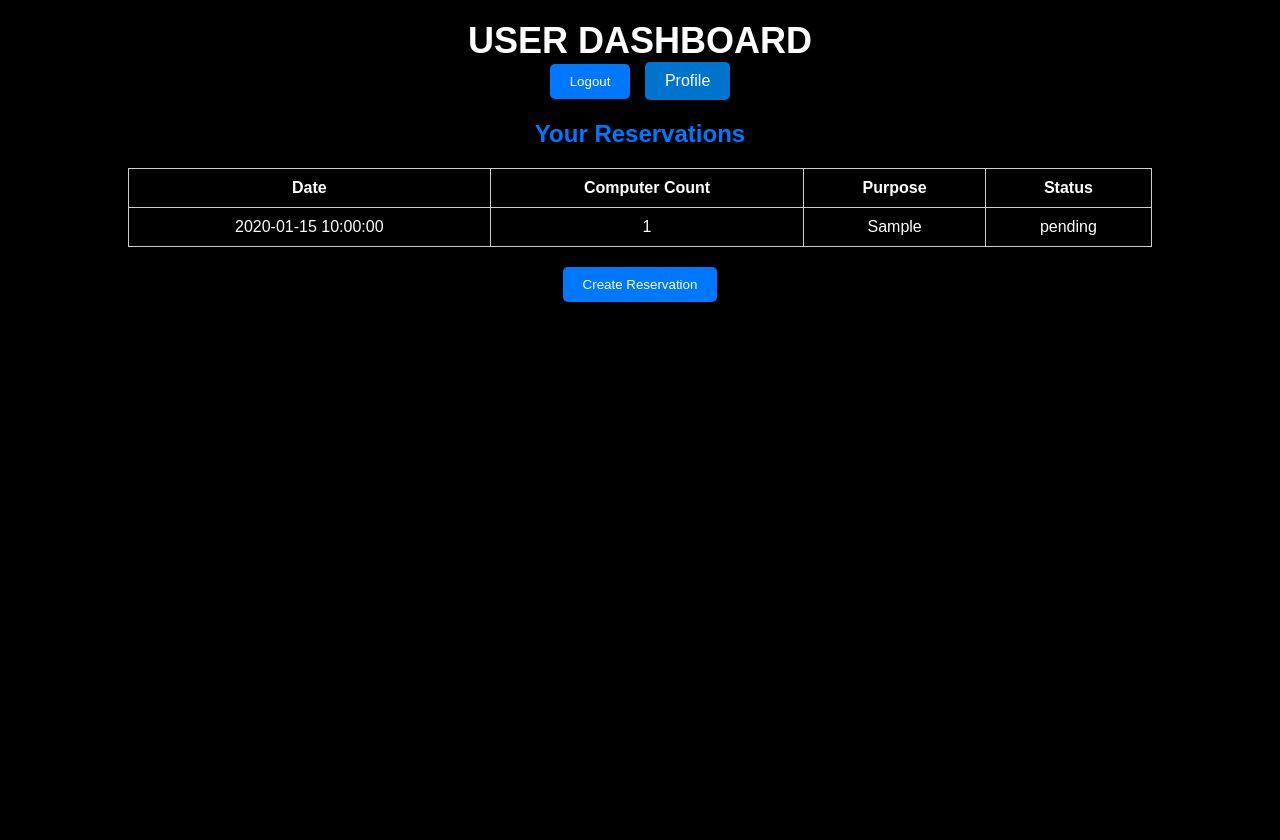
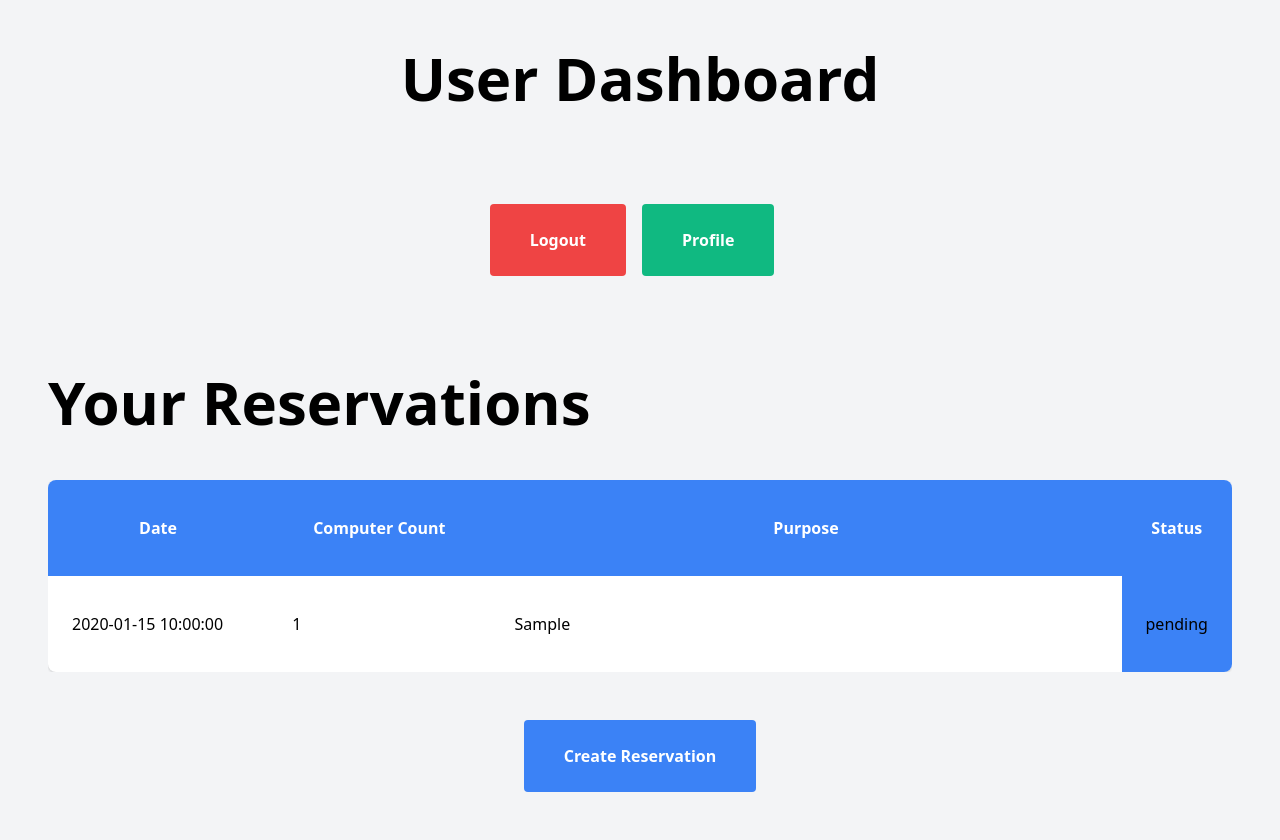
Before and after one commit to paws1234/Group6-alvin, a PHP site: page /user.php in a window 1280 px wide. Before the commit the page ends 302 px from the top, so only its background shows below. Run offline with PHP 8.4, Linux system fonts and the light colour scheme; a user stored in the database is signed in; tables that the repository leaves empty hold one stand-in row (values such as "Sample post").

```diff
--- a/Group6/user.php
+++ b/Group6/user.php
@@ -33,39 +33,63 @@ class UserDashboard {
         ?>
 <!DOCTYPE html>
 <html>
+
 <head>
     <title>User Dashboard</title>
-            <link rel="stylesheet" type="text/css" href="css/user.css">
-            <link rel="icon" href="images/ctu5.png" type="image/x-icon">
+    <link rel="stylesheet" href="https://cdn.jsdelivr.net/npm/tailwindcss@2.2.19/dist/tailwind.min.css">
+    <link rel="icon" href="images/ctu.png" type="image/x-icon">
 </head>
-        <body>
-            <h1>User Dashboard</h1>
-            <form method="post" action="">
-                <button type="submit" name="logout">Logout</button>
-                <a href="profile.php"><button class="profile-button" type="button">Profile</button></a>
+
+<body class="bg-gray-100 font-sans p-6 sm:p-12">
+    <h1 class="text-6xl sm:text-12xl md:text-18xl font-bold text-center mb-12 sm:mb-24">User Dashboard</h1>
+    <form method="post" action="" class="flex justify-center">
+        <button type="submit" name= "logout"
+            class="bg-red-500 hover:bg-red-700 text-white font-bold py-6 px-8 sm:py-6 sm:px-10 rounded">Logout</button>
+        <a href="profile.php"
+            class="bg-green-500 hover-bg-green-700 text-white font-bold py-6 px-8 mx-4 sm:py-6 sm:px-10 rounded">Profile</a>
     </form>
-            <h2>Your Reservations</h2>
-            <table>
+
+    <h2 class="text-6xl sm:text-12xl md:text-12xl font-semibold mt-12 sm:mt-24">Your Reservations</h2>
+    <div class="overflow-x-auto mt-6 sm:mt-12">
+        <div class="bg-white shadow overflow-hidden sm:rounded-lg">
+            <table class="min-w-full">
+                <thead class="bg-blue-500 text-white">
                     <tr>
-                    <th>Date</th>
-                    <th>Computer Count</th>
-                    <th>Purpose</th>
-                    <th>Status</th>
+                        <th class="px-6 py-9 md:w-1/4 lg:w-1/4 xl:w-1/5">Date</th>
+                        <th class="px-6 py-9 md:w-1/4 lg:w-1/4 xl:w-1/5">Computer Count</th>
+                        <th class="px-6 py-9 md:w-2/4 lg:w-2/4 xl:w-3/5">Purpose</th>
+                        <th class="px-6 py-9 md:w-1/4 lg:w-1/4 xl:w-1/5">Status</th>
                     </tr>
+                </thead>
+                <tbody>
                     <?php foreach ($userReservations as $reservation): ?>
                         <tr>
-                        <td><?= htmlspecialchars($reservation['date']) ?></td>
-                        <td><?= htmlspecialchars($reservation['computer_count']) ?></td>
-                        <td><?= htmlspecialchars($reservation['purpose']) ?></td>
-                        <td><?= htmlspecialchars($reservation['status']) ?></td>
+                            <td class="px-6 py-9"><?= htmlspecialchars($reservation['date']) ?></td>
+                            <td class="px-6 py-9"><?= htmlspecialchars($reservation['computer_count']) ?></td>
+                            <td class="px-6 py-9"><?= htmlspecialchars($reservation['purpose']) ?></td>
+                            <td class="px-6 py-9
+                                <?= $reservation['status'] === 'pending' ? 'bg-blue-500' : ($reservation['status'] === 'approved' ? 'bg-green-500' : 'bg-red-500') ?>">
+                                <?= htmlspecialchars($reservation['status']) ?>
+                            </td>
                         </tr>
                     <?php endforeach; ?>
+                </tbody>
             </table>
-            <form action="reserve.php">
-                <button type="submit">Create Reservation</button>
+        </div>
+    </div>
+
+    <form action="reserve.php" class="text-center mt-6 sm:mt-12">
+        <button type="submit"
+            class="bg-blue-500 hover:bg-blue-700 text-white font-bold py-6 px-8 sm:py-6 sm:px-10 rounded">Create Reservation</button>
     </form>
 </body>
+
 </html>
+
+
+
+
+
         <?php
     }
 }
```
Lines whose indentation alone changed are shown as unchanged.
